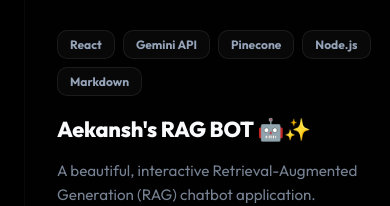
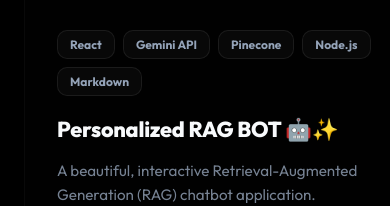
Before and after one commit to aekanshkhandelwal/portfolio, a React (Vite) app: page / in a window 390 px wide. Shown: the part 5000-5206 px from the top of the page. Built offline with nearby package versions, Linux system fonts and the light colour scheme.

Commit message:
add demo id and fix responsive issue

```diff
--- a/src/components/Projects.jsx
+++ b/src/components/Projects.jsx
@@ -3,7 +3,7 @@
 
 const projects = [
     {
-        title: "Aekansh's RAG BOT 🤖✨",
+        title: "Personalized RAG BOT 🤖✨",
         tags: ['React', 'Gemini API', 'Pinecone', 'Node.js', 'Markdown'],
         accent: 'accent-teal',
         link: 'https://aekansh-ragbot.vercel.app/',
```
